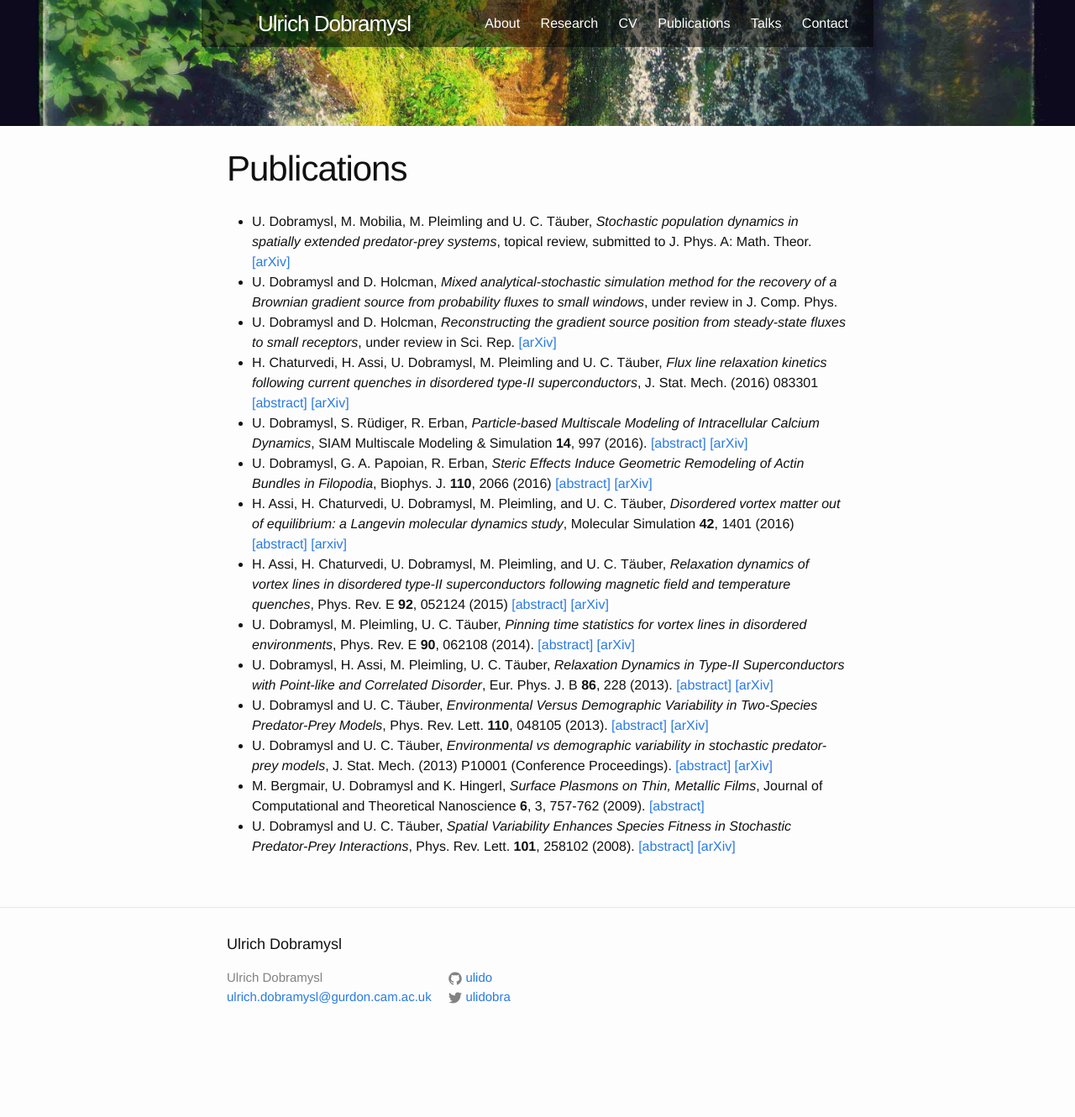
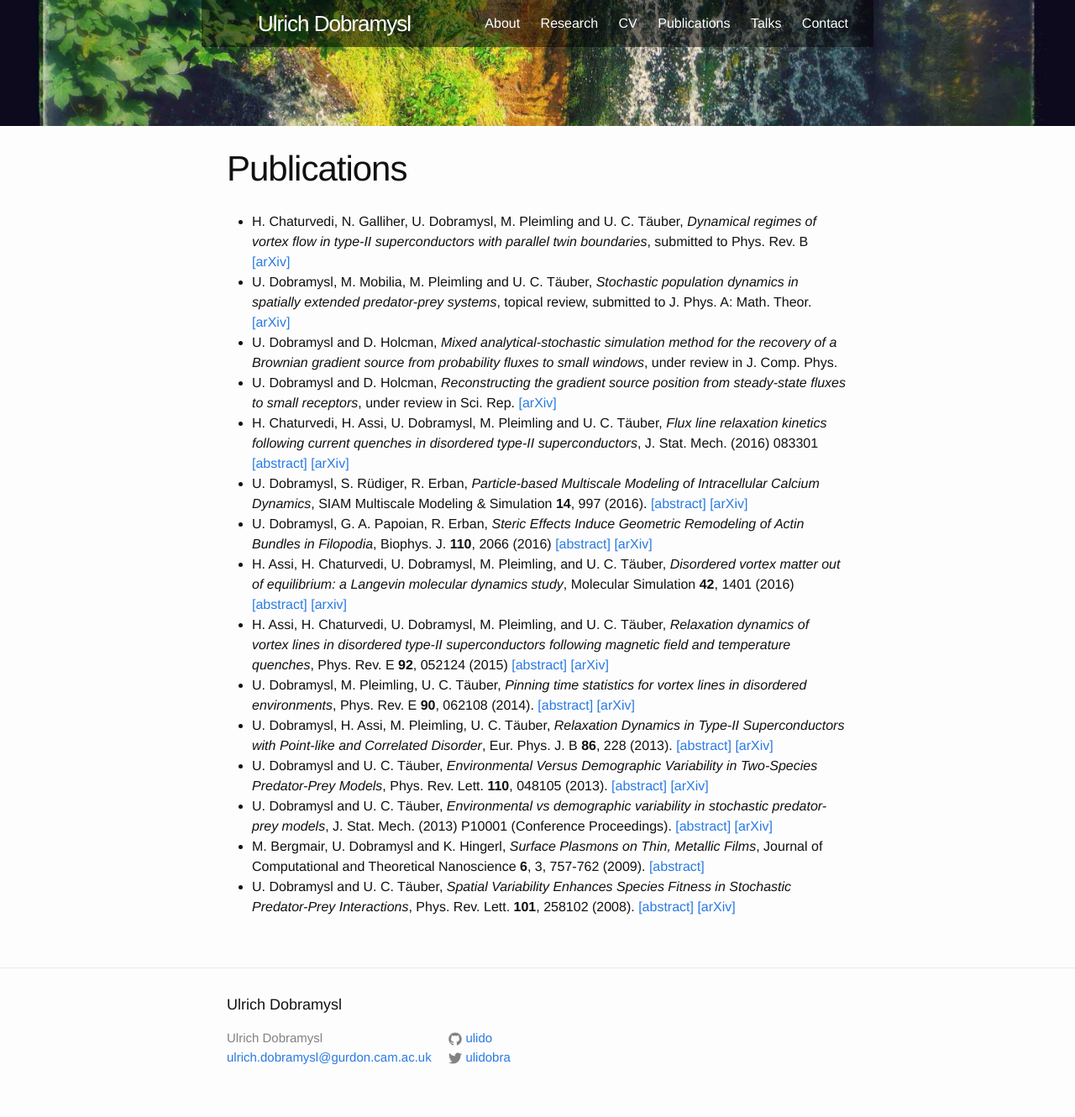
Before and after one commit to ulido/ulido.github.io, a Jekyll site: the page built from 03-publications.md, in a window 1280 px wide. Shown: the whole page at 84% size. Built offline with Jekyll 4.4.1, drawn with Linux system fonts in a browser that asks for light colours; before the commit the page ends 1258 px from its top, so only the background shows below that.

Commit message:
Add Harsh's paper

```diff
--- a/03-publications.md
+++ b/03-publications.md
@@ -4,6 +4,7 @@ title: Publications
 permalink: /publications/
 ---
 
+* H. Chaturvedi, N. Galliher, U. Dobramysl, M. Pleimling and U. C. T&auml;uber, *Dynamical regimes of vortex flow in type-II superconductors with parallel twin boundaries*, submitted to Phys. Rev. B [[arXiv]](https://arxiv.org/abs/1710.03679)
 * U. Dobramysl, M. Mobilia, M. Pleimling and U. C. T&auml;uber, *Stochastic population dynamics in spatially extended predator-prey systems*, topical review, submitted to J. Phys. A: Math. Theor. [[arXiv]](https://arxiv.org/abs/1708.07055)
 * U. Dobramysl and D. Holcman, *Mixed analytical-stochastic simulation method for the recovery of a Brownian gradient source from probability fluxes to small windows*, under review in J. Comp. Phys.
 * U. Dobramysl and D. Holcman, *Reconstructing the gradient source position from steady-state fluxes to small receptors*, under review in Sci. Rep. [[arXiv]](https://arxiv.org/abs/1705.02529)
```
